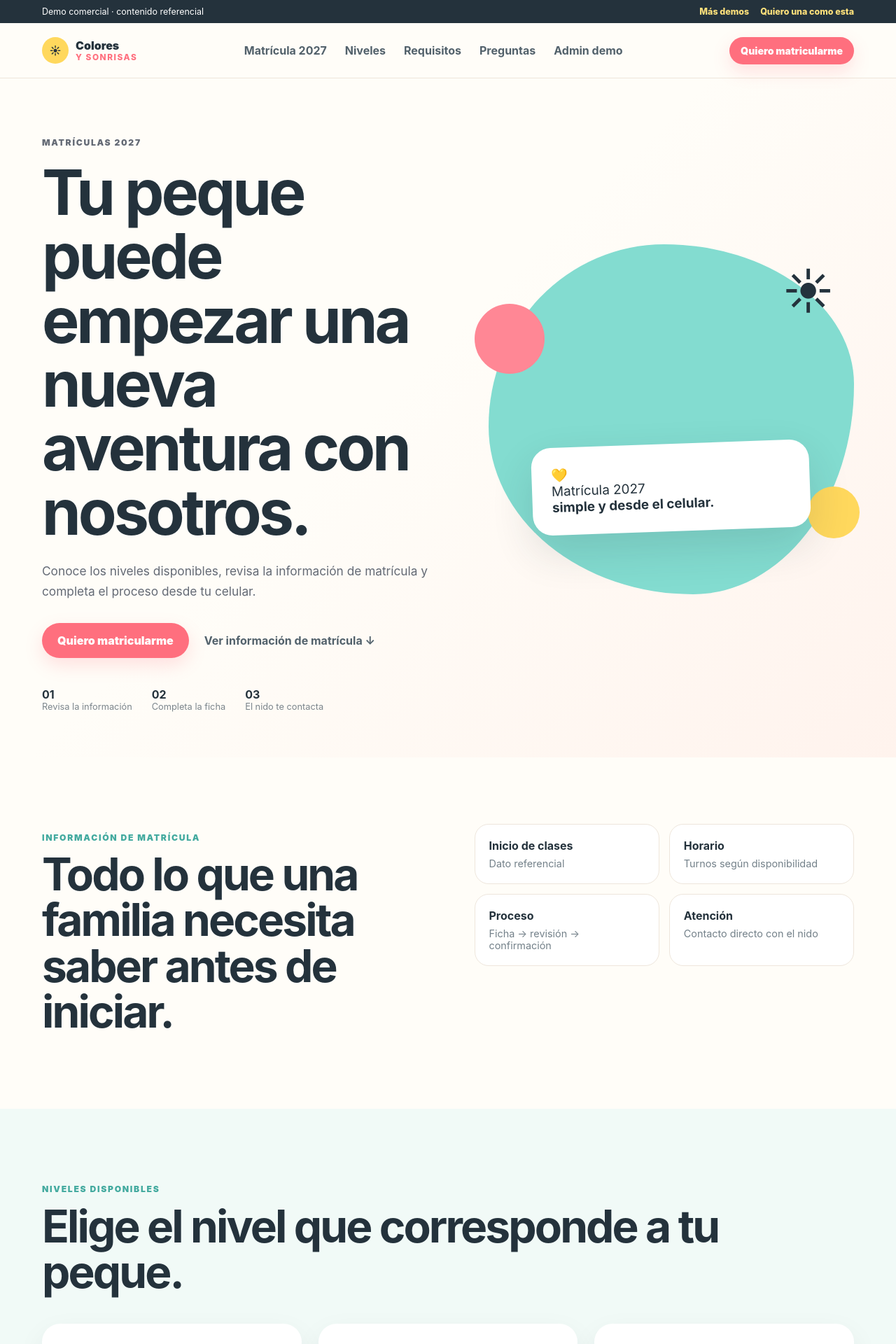
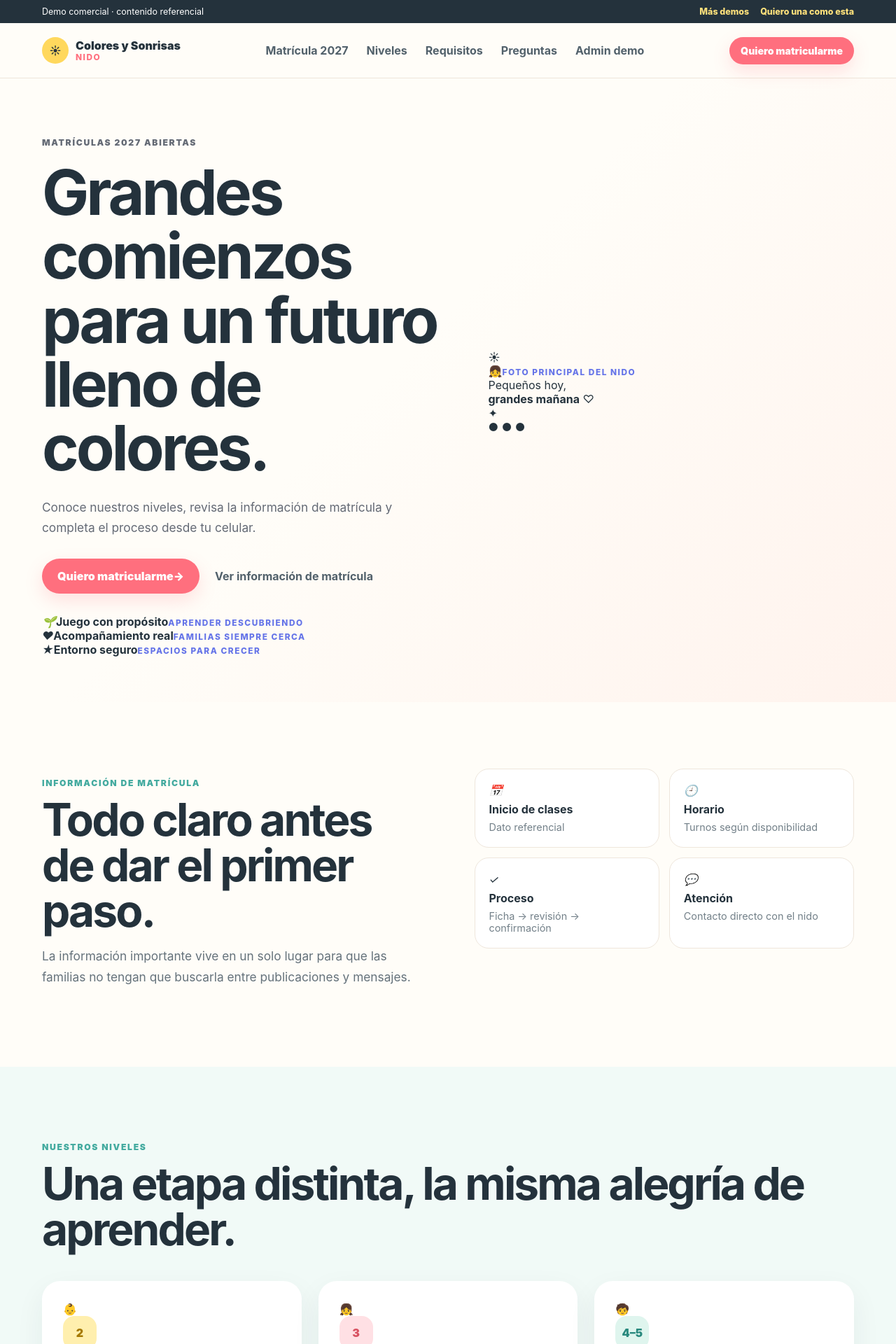
Before and after one commit to kaplack/demo-nido, a React (Vite) app: page /demos/colores-y-sonrisas in a window 1280 px wide. Shown: the top 1920 px of the page at 70% size. Built offline with nearby package versions, Linux system fonts and the light colour scheme.

Commit message:
Apply Colores y Sonrisas visual style

```diff
--- a/src/pages/ColoresYSonrisas.jsx
+++ b/src/pages/ColoresYSonrisas.jsx
@@ -1,5 +1,14 @@
 import { Link } from 'react-router-dom'
 import '../styles/colores-y-sonrisas.css'
+
+function Wordmark() {
+  return (
+    <span className="wordmark" aria-label="Colores y Sonrisas">
+      <span className="c-coral">C</span><span className="c-yellow">o</span><span className="c-teal">l</span><span className="c-coral">o</span><span className="c-mint">r</span><span className="c-teal">e</span><span className="c-yellow">s</span>
+      <span className="wordmark-y"> y </span><span className="c-teal">Sonrisas</span>
+    </span>
+  )
+}
 
 export default function ColoresYSonrisas() {
   return (
@@ -16,7 +25,7 @@ export default function ColoresYSonrisas() {
         <div className="wrap navin">
           <a className="logo" href="#inicio">
             <i>☀</i>
-            <span>Colores <small>y Sonrisas</small></span>
+            <div><Wordmark /><small>NIDO</small></div>
           </a>
 
           <nav>
@@ -33,29 +42,37 @@ export default function ColoresYSonrisas() {
 
       <main>
         <section className="hero" id="inicio">
+          <div className="hero-blob hero-blob-one"></div>
+          <div className="hero-blob hero-blob-two"></div>
           <div className="wrap heroGrid">
-            <div>
-              <p className="eyebrow">Matrículas 2027</p>
-              <h1>Tu peque puede empezar una nueva aventura con nosotros.</h1>
-              <p className="lead">Conoce los niveles disponibles, revisa la información de matrícula y completa el proceso desde tu celular.</p>
+            <div className="hero-copy">
+              <p className="eyebrow pill">Matrículas 2027 abiertas</p>
+              <h1>Grandes comienzos para un futuro lleno de <span>colores.</span></h1>
+              <p className="lead">Conoce nuestros niveles, revisa la información de matrícula y completa el proceso desde tu celular.</p>
 
               <div className="actions">
-                <a className="btn" href="#formulario">Quiero matricularme</a>
-                <a className="textLink" href="#matricula">Ver información de matrícula ↓</a>
+                <a className="btn" href="#formulario">Quiero matricularme <span>→</span></a>
+                <a className="textLink" href="#matricula">Ver información de matrícula</a>
               </div>
 
-              <div className="facts">
-                <span><b>01</b>Revisa la información</span>
-                <span><b>02</b>Completa la ficha</span>
-                <span><b>03</b>El nido te contacta</span>
+              <div className="hero-benefits">
+                <div><i>🌱</i><span><b>Juego con propósito</b><small>Aprender descubriendo</small></span></div>
+                <div><i>♥</i><span><b>Acompañamiento real</b><small>Familias siempre cerca</small></span></div>
+                <div><i>★</i><span><b>Entorno seguro</b><small>Espacios para crecer</small></span></div>
               </div>
             </div>
 
-            <div className="art">
-              <div className="sun">☀</div>
-              <div className="bubble one"></div>
-              <div className="bubble two"></div>
-              <div className="quote">💛<br />Matrícula 2027<br /><b>simple y desde el celular.</b></div>
+            <div className="hero-visual">
+              <div className="sun-doodle">☀</div>
+              <div className="photo-frame">
+                <div className="photo-placeholder">
+                  <span className="kid-emoji">👧</span>
+                  <small>Foto principal del nido</small>
+                </div>
+              </div>
+              <div className="hero-message">Pequeños hoy,<br /><b>grandes mañana</b> ♡</div>
+              <div className="spark spark-one">✦</div>
+              <div className="spark spark-two">● ● ●</div>
             </div>
           </div>
         </section>
@@ -64,25 +81,26 @@ export default function ColoresYSonrisas() {
           <div className="wrap split">
             <div>
               <p className="eyebrow">Información de matrícula</p>
-              <h2>Todo lo que una familia necesita saber antes de iniciar.</h2>
+              <h2>Todo claro antes de dar el primer paso.</h2>
+              <p className="soft">La información importante vive en un solo lugar para que las familias no tengan que buscarla entre publicaciones y mensajes.</p>
             </div>
             <div className="info-panel">
-              <div><b>Inicio de clases</b><span>Dato referencial</span></div>
-              <div><b>Horario</b><span>Turnos según disponibilidad</span></div>
-              <div><b>Proceso</b><span>Ficha → revisión → confirmación</span></div>
-              <div><b>Atención</b><span>Contacto directo con el nido</span></div>
+              <div className="info-yellow"><i>📅</i><b>Inicio de clases</b><span>Dato referencial</span></div>
+              <div className="info-coral"><i>🕘</i><b>Horario</b><span>Turnos según disponibilidad</span></div>
+              <div className="info-mint"><i>✓</i><b>Proceso</b><span>Ficha → revisión → confirmación</span></div>
+              <div className="info-teal"><i>💬</i><b>Atención</b><span>Contacto directo con el nido</span></div>
             </div>
           </div>
         </section>
 
         <section className="section alt" id="niveles">
           <div className="wrap">
-            <p className="eyebrow">Niveles disponibles</p>
-            <h2>Elige el nivel que corresponde a tu peque.</h2>
-            <div className="cards">
-              <article><span className="n coral">2</span><h3>2 años</h3><p>Información del aula, horario y vacantes.</p></article>
-              <article><span className="n yellow">3</span><h3>3 años</h3><p>Información del aula, horario y vacantes.</p></article>
-              <article><span className="n mint">4–5</span><h3>4 y 5 años</h3><p>Información del aula, horario y vacantes.</p></article>
+            <p className="eyebrow">Nuestros niveles</p>
+            <h2>Una etapa distinta, la misma alegría de aprender.</h2>
+            <div className="cards level-cards">
+              <article><div className="level-photo level-yellow">👶</div><span className="n yellow">2</span><h3>2 años</h3><p>Información del aula, horario y vacantes.</p><a href="#formulario">Quiero matricular →</a></article>
+              <article><div className="level-photo level-coral">👧</div><span className="n coral">3</span><h3>3 años</h3><p>Información del aula, horario y vacantes.</p><a href="#formulario">Quiero matricular →</a></article>
+              <article><div className="level-photo level-mint">🧒</div><span className="n mint">4–5</span><h3>4 y 5 años</h3><p>Información del aula, horario y vacantes.</p><a href="#formulario">Quiero matricular →</a></article>
             </div>
           </div>
         </section>
@@ -90,9 +108,14 @@ export default function ColoresYSonrisas() {
         <section className="section" id="requisitos">
           <div className="wrap requirements">
             <div>
-              <p className="eyebrow">Requisitos</p>
-              <h2>Antes de empezar tu matrícula.</h2>
-              <p className="soft">En la versión final, el nido define exactamente qué documentos y datos necesita.</p>
+              <p className="eyebrow">Proceso sencillo</p>
+              <h2>Matricular desde el celular, paso a paso.</h2>
+              <p className="soft">En la versión final, el nido define exactamente qué datos, documentos y validaciones necesita.</p>
+              <div className="process-steps">
+                <span><b>01</b> Revisa la información</span>
+                <span><b>02</b> Completa la ficha</span>
+                <span><b>03</b> Recibe la confirmación</span>
+              </div>
             </div>
             <div className="checklist">
               <span>✓ Datos del niño o niña</span>
@@ -106,13 +129,16 @@ export default function ColoresYSonrisas() {
 
         <section className="section form-section" id="formulario">
           <div className="wrap form-layout">
-            <div>
+            <div className="form-intro">
               <p className="eyebrow">Matrícula online</p>
               <h2>Quiero matricularme</h2>
-              <p className="soft">Esta es una demostración del flujo. Los campos finales se adaptan al proceso real del nido.</p>
+              <p className="soft">Completa los datos principales. Esta demo muestra la experiencia; el formulario final se adapta al proceso real del nido.</p>
+              <div className="form-note-card">🔒 <span>Información organizada y disponible para el equipo autorizado del nido.</span></div>
             </div>
 
             <form className="enrollment-form" onSubmit={(e) => e.preventDefault()}>
+              <div className="form-progress"><span className="active">1</span><i></i><span>2</span><i></i><span>3</span></div>
+              <h3>Datos principales</h3>
               <div className="form-grid">
                 <label>Nombre del niño o niña<input type="text" placeholder="Ej. Mateo Pérez" /></label>
                 <label>Edad<select defaultValue=""><option value="" disabled>Selecciona</option><option>2 años</option><option>3 años</option><option>4 años</option><option>5 años</option></select></label>
@@ -122,7 +148,7 @@ export default function ColoresYSonrisas() {
                 <label>Turno<select defaultValue=""><option value="" disabled>Selecciona</option><option>Mañana</option><option>Tarde</option></select></label>
               </div>
               <label>Comentario opcional<textarea rows="4" placeholder="Cuéntanos algo que debamos saber"></textarea></label>
-              <button className="btn submit" type="submit">Enviar solicitud de matrícula</button>
+              <button className="btn submit" type="submit">Continuar matrícula <span>→</span></button>
               <small className="form-note">Demo visual: este formulario todavía no guarda información.</small>
             </form>
           </div>
@@ -133,9 +159,9 @@ export default function ColoresYSonrisas() {
             <p className="eyebrow">Preguntas frecuentes</p>
             <h2>Respuestas antes de matricular.</h2>
             <div className="faq-grid">
-              <article><b>¿Cómo sé si hay vacantes?</b><p>La información puede mostrarse aquí o confirmarse luego de enviar la ficha.</p></article>
-              <article><b>¿Puedo iniciar desde mi celular?</b><p>Sí. Todo el flujo está pensado para móvil.</p></article>
-              <article><b>¿La matrícula queda confirmada al enviar?</b><p>No necesariamente. El nido define su proceso de revisión y confirmación.</p></article>
+              <article><span>+</span><b>¿Cómo sé si hay vacantes?</b><p>La información puede mostrarse aquí o confirmarse luego de enviar la ficha.</p></article>
+              <article><span>+</span><b>¿Puedo iniciar desde mi celular?</b><p>Sí. Todo el flujo está pensado para móvil.</p></article>
+              <article><span>+</span><b>¿La matrícula queda confirmada al enviar?</b><p>El nido define su proceso de revisión y confirmación.</p></article>
             </div>
           </div>
         </section>
@@ -144,17 +170,17 @@ export default function ColoresYSonrisas() {
           <div className="wrap dashboard-callout">
             <div>
               <p className="eyebrow">Para el nido</p>
-              <h2>Las solicitudes llegan a un panel resumen.</h2>
-              <p>El dueño o administrador puede ver interesados, solicitudes y estados sin depender de conversaciones dispersas.</p>
+              <h2>Y detrás de la landing, un panel simple para organizar las matrículas.</h2>
+              <p>El equipo puede revisar solicitudes, niveles y estados sin depender de conversaciones dispersas.</p>
             </div>
-            <Link className="btn dashboard-btn" to="/demos/colores-y-sonrisas/admin">Ver dashboard demo</Link>
+            <Link className="btn dashboard-btn" to="/demos/colores-y-sonrisas/admin">Ver dashboard demo <span>→</span></Link>
           </div>
         </section>
       </main>
 
       <footer>
         <div className="wrap foot">
-          <span>Demo comercial · Alan Burga Web</span>
+          <div><Wordmark /><small>NIDO · Bellavista, Callao</small></div>
           <Link to="/">Volver al selector de demos</Link>
         </div>
       </footer>
```
